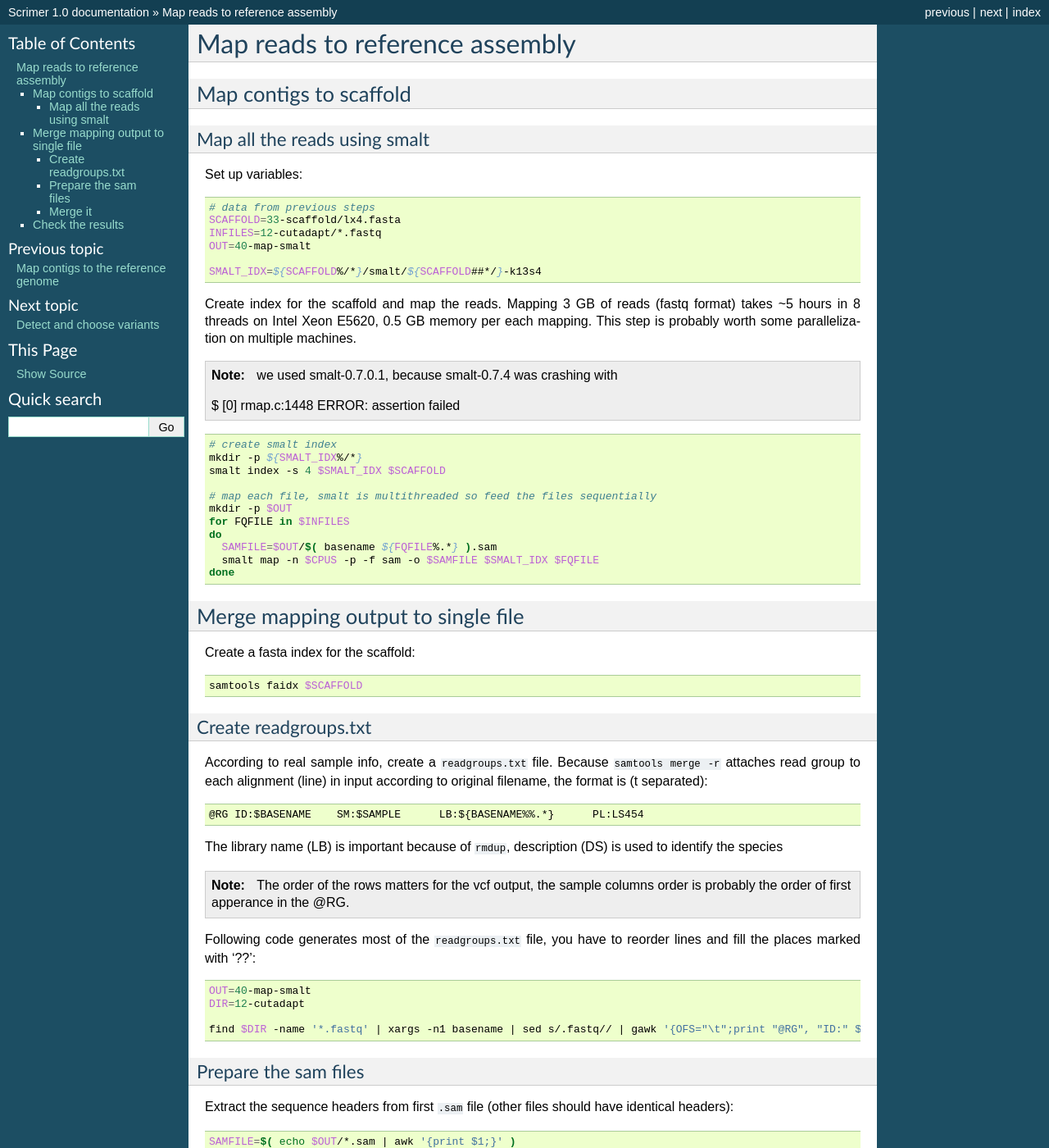
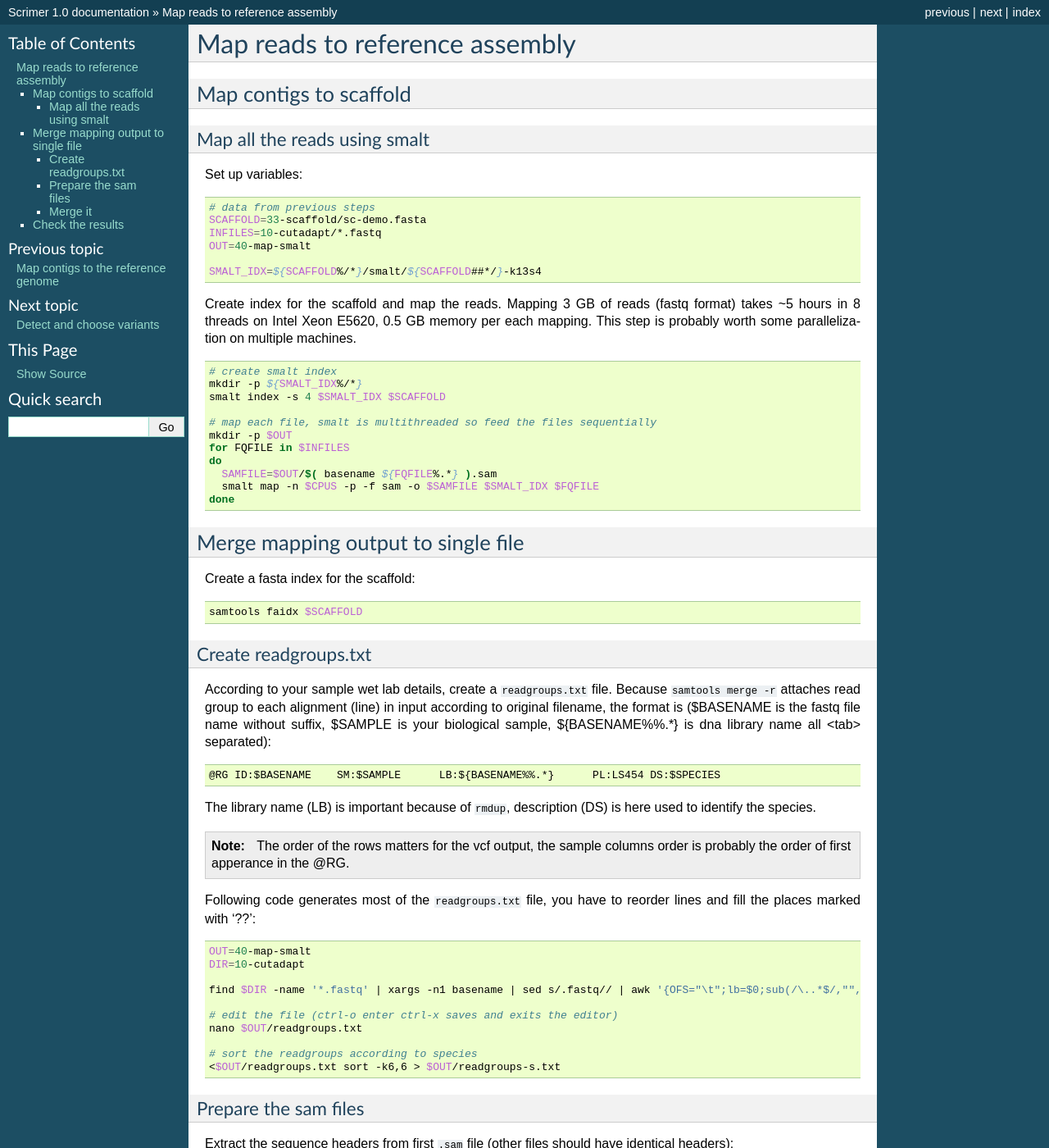
Before and after one commit to libor-m/scrimer, a Sphinx documentation site: the page built from doc/4-map-reads.rst, in a window 1280 px wide and 1400 px high. Shown: the whole window at 82% size. Built offline with Sphinx 7.4.7, drawn with Linux system fonts in a browser that asks for light colours; some of the changed text lies outside the part shown.

Commit message:
adjusting docs for vm, part 1

```diff
--- a/doc/2-reference-assembly.rst
+++ b/doc/2-reference-assembly.rst
@@ -60,7 +60,7 @@
 .. code-block:: bash
 
     # check the input contig length distribution
-    grep '>' $SEQFILE | awk '{ sub(/length=/,"",$3); print $3}' > $SEQFILE.lengths
+    grep '>' $SEQFILE | awk '{ sub(/length=/,"",$3); print $3}' | histogram.py -b 30
 
     # view how many contigs we got after filtering
     grep -c '>' $SEQFILE.filtered
@@ -74,3 +74,5 @@
 
     # as mentioned on the homepage
     Trinity --seqType fq --JM 50G --left reads_1.fq  --right reads_2.fq --CPU 6
+
+Some more `tips on assembling 'perfect' transcripts <ftp://flamingo.bio.indiana.edu/evigene/docs/perfect-mrna-assembly-2013jan.txt>`_ by Don Gilbert.
--- a/doc/4-map-reads.rst
+++ b/doc/4-map-reads.rst
@@ -12,8 +12,8 @@
 .. code-block:: bash
 
     # data from previous steps
-    SCAFFOLD=33-scaffold/lx4.fasta
-    INFILES=12-cutadapt/*.fastq
+    SCAFFOLD=33-scaffold/sc-demo.fasta
+    INFILES=10-cutadapt/*.fastq
     OUT=40-map-smalt
 
     SMALT_IDX=${SCAFFOLD%/*}/smalt/${SCAFFOLD##*/}-k13s4
@@ -22,12 +22,6 @@
 Mapping 3 GB of reads (fastq format) takes ~5 hours in 8 threads on Intel Xeon E5620, 0.5 GB memory
 per each mapping.
 This step is probably worth some parallelization on multiple machines.
-
-.. note::
-
-    we used smalt-0.7.0.1, because smalt-0.7.4 was crashing with
-
-    $ [0] rmap.c:1448 ERROR: assertion failed
 
 .. code-block:: bash
 
@@ -55,14 +49,16 @@
 Create readgroups.txt
 ^^^^^^^^^^^^^^^^^^^^^
 
-According to real sample info, create a ``readgroups.txt`` file.
+According to your sample wet lab details, create a ``readgroups.txt`` file.
 Because ``samtools merge -r`` attaches read group to each alignment (line) in input
-according to original filename, the format is (\t separated)::
+according to original filename, the format is ($BASENAME is the fastq file name
+without suffix, $SAMPLE is your biological sample, ${BASENAME%%.*} is dna library name
+all <tab> separated)::
 
-    @RG	ID:$BASENAME	SM:$SAMPLE	LB:${BASENAME%%.*}	PL:LS454
+    @RG	ID:$BASENAME	SM:$SAMPLE	LB:${BASENAME%%.*}	PL:LS454 DS:$SPECIES
 
 The library name (LB) is important because of ``rmdup``,
-description (DS) is used to identify the species
+description (DS) is here used to identify the species.
 
 .. note::
 
@@ -75,9 +71,15 @@
 .. code-block:: bash
 
     OUT=40-map-smalt
-    DIR=12-cutadapt
+    DIR=10-cutadapt
 
-    find $DIR -name '*.fastq' | xargs -n1 basename | sed s/.fastq// | gawk '{OFS="\t";print "@RG", "ID:" $0, "SM:??", "LB:" gensub(/\..*$/,"",$0), "PL:LS454", "DS:??";}' > $OUT/readgroups.txt
+    find $DIR -name '*.fastq' | xargs -n1 basename | sed s/.fastq// | awk '{OFS="\t";lb=$0;sub(/\..*$/,"",lb);print "@RG", "ID:" $0, "SM:??", "LB:" lb, "PL:LS454", "DS:??";}' > $OUT/readgroups.txt
+
+    # edit the file (ctrl-o enter ctrl-x saves and exits the editor)
+    nano $OUT/readgroups.txt
+
+    # sort the readgroups according to species
+    <$OUT/readgroups.txt sort -k6,6 > $OUT/readgroups-s.txt
 
 Prepare the sam files
 ^^^^^^^^^^^^^^^^^^^^^
@@ -87,7 +89,7 @@
 
     SAMFILE=$( echo $OUT/*.sam | awk '{print $1;}' )
     samtools view -S -t $SCAFFOLD.fai -H $SAMFILE > $OUT/sequences.txt
-    cat $OUT/sequences.txt $OUT/readgroups.txt > $OUT/sam-header.txt
+    cat $OUT/sequences.txt $OUT/readgroups-s.txt > $OUT/sam-header.txt
 
 ``samtools merge`` requires sorted alignments, sort them in parallel. This creates ``.bam`` files
 in the output directory:
@@ -122,7 +124,7 @@
 
 .. code-block:: bash
 
-    samtools idxstats $OUT/alldup.bam | gawk '{map += $3; unmap += $4;} END {print  unmap/map;}'
+    samtools idxstats $OUT/alldup.bam | awk '{map += $3; unmap += $4;} END {print  unmap/map;}'
 
 Coverage sums for IGV
 
```
Also changed, not shown: doc/0-prepare-reference.rst (+7 -6 lines), doc/1-remove-adaptors.rst (+18 -7 lines), doc/3-map-contigs.rst (+11 -19 lines), doc/install-script.rst (added, +163 -0 lines), doc/install.rst (+13 -12 lines).
